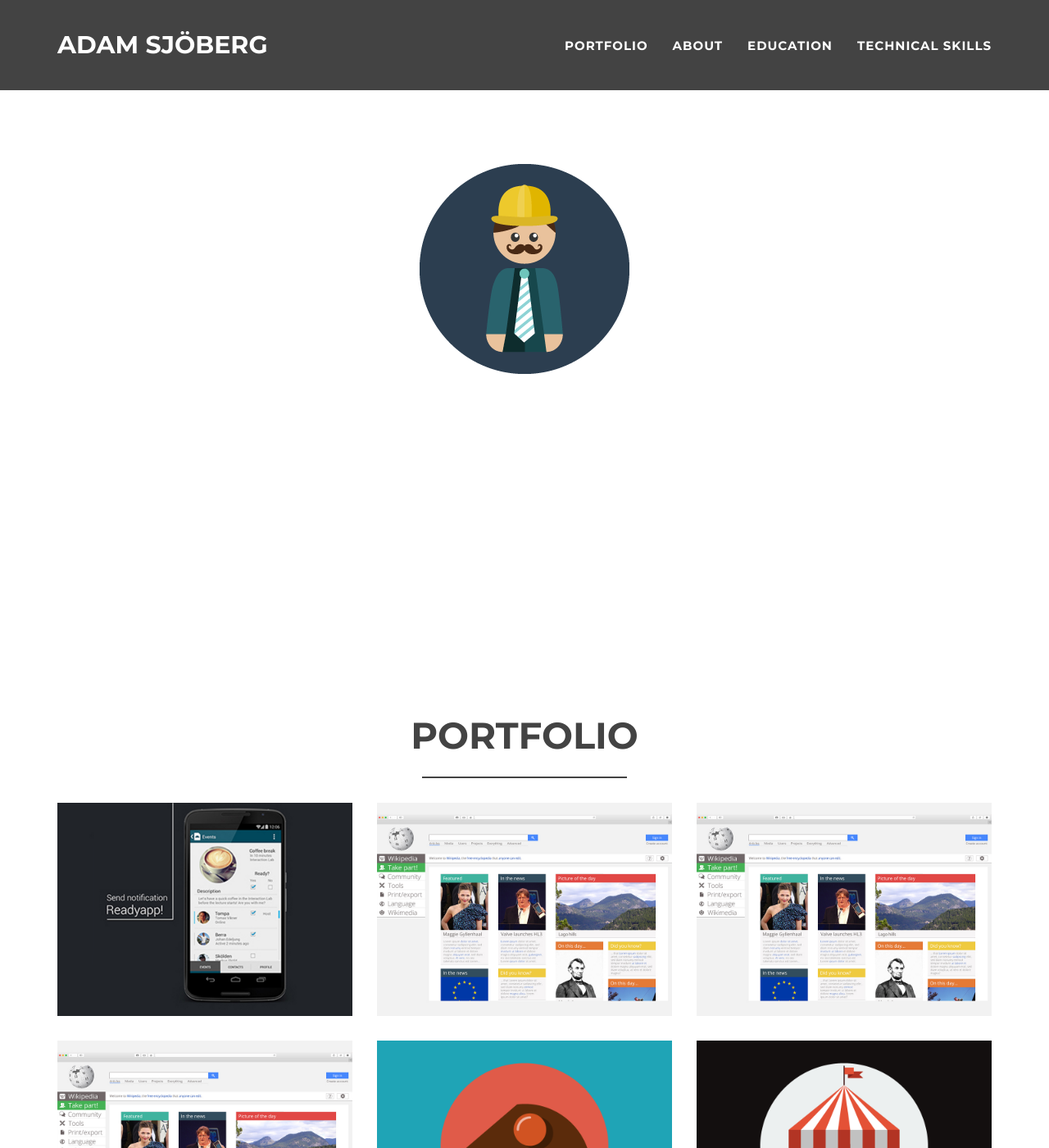
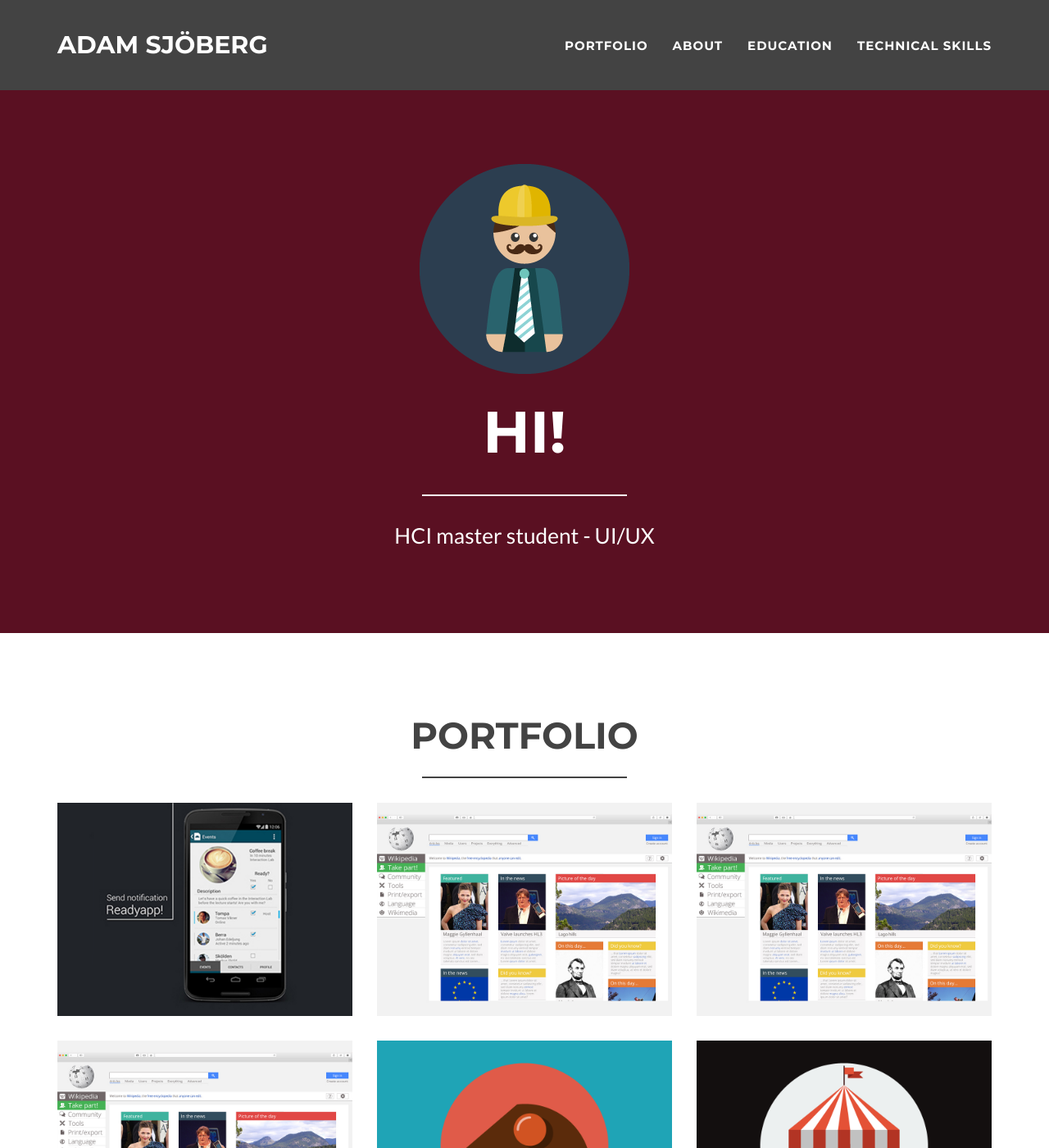
Before and after one commit to Adamsjoberg/Adamsjoberg.github.io, a Jekyll site: the page built from index.html, in a window 1280 px wide and 1400 px high. Shown: the whole window at 82% size. Built offline with Jekyll 4.4.1, drawn with Linux system fonts in a browser that asks for light colours.

Commit message:
bg color again

```diff
--- a/_includes/css/main.css
+++ b/_includes/css/main.css
@@ -82,7 +82,7 @@ hr.star-primary:after {
 header {
     text-align: center;
     color: #fff;
-    background-image: url("bg_image.jpg");
+    background: #{{ site.color.primary }};
 }
 
 header .container {
```
